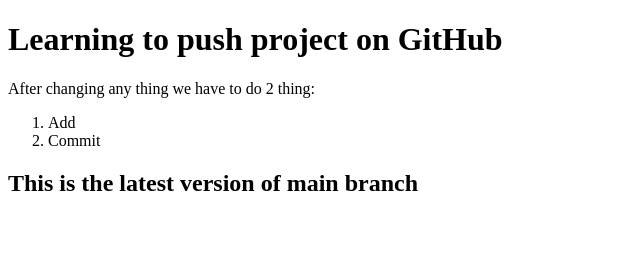
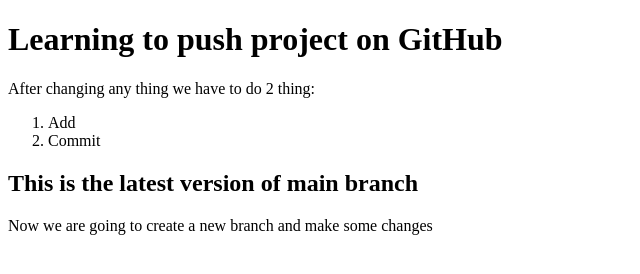
Before and after one commit to Subashstha769/Subashstha-demo, a plain HTML site: page index.html in a window 1280 px wide. Shown: the whole page, without its empty margins (0-640 px from the left). Drawn offline with Linux system fonts and the light colour scheme.

Commit message:
add new paragraph

```diff
--- a/index.html
+++ b/index.html
@@ -14,6 +14,7 @@
     </ol>
     </p>
     <h2>This is the latest version of main branch</h2>
+    <p>Now we are going to create a new branch and make some changes</p>
 
 </body>
 </html>
```
